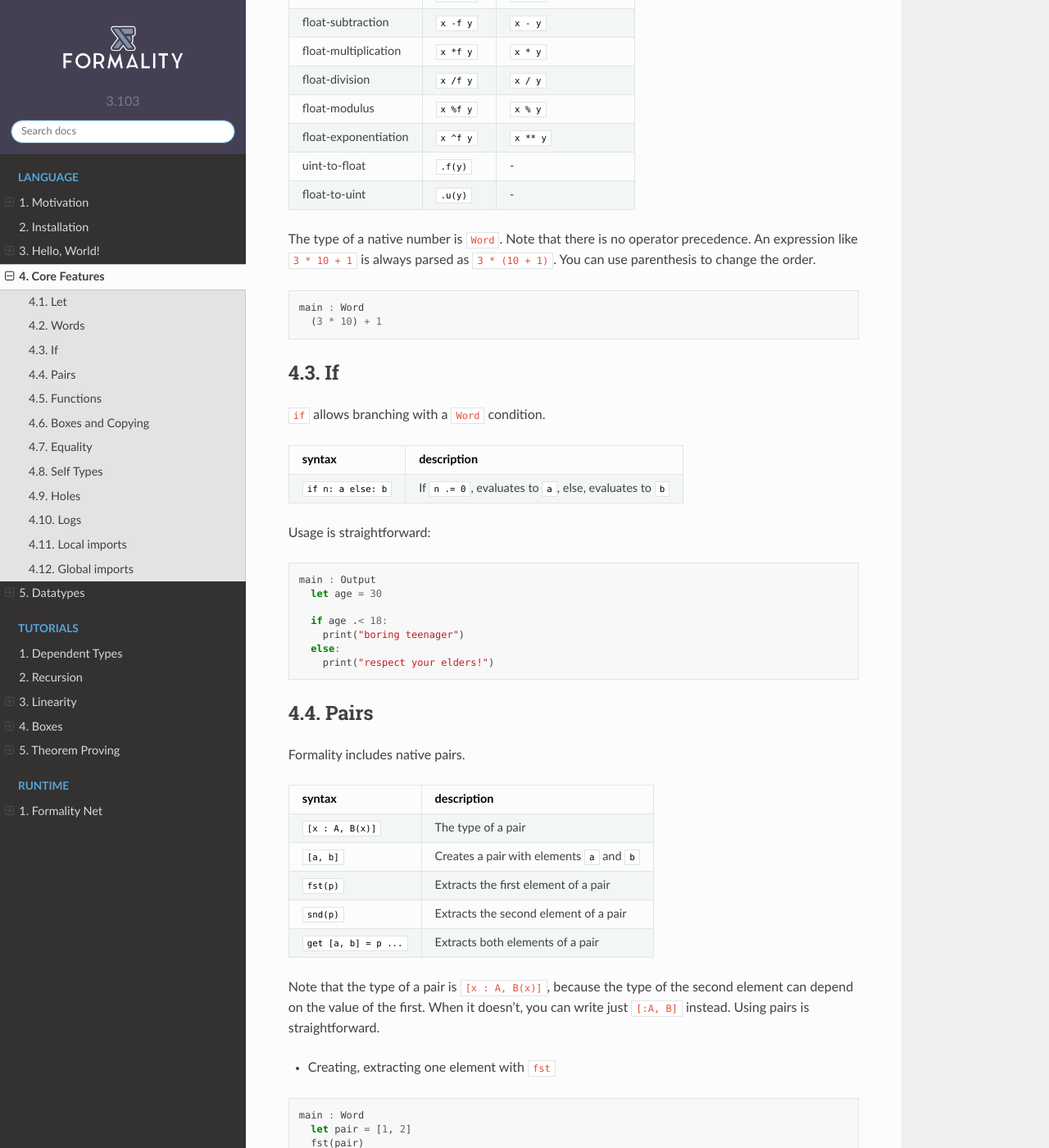
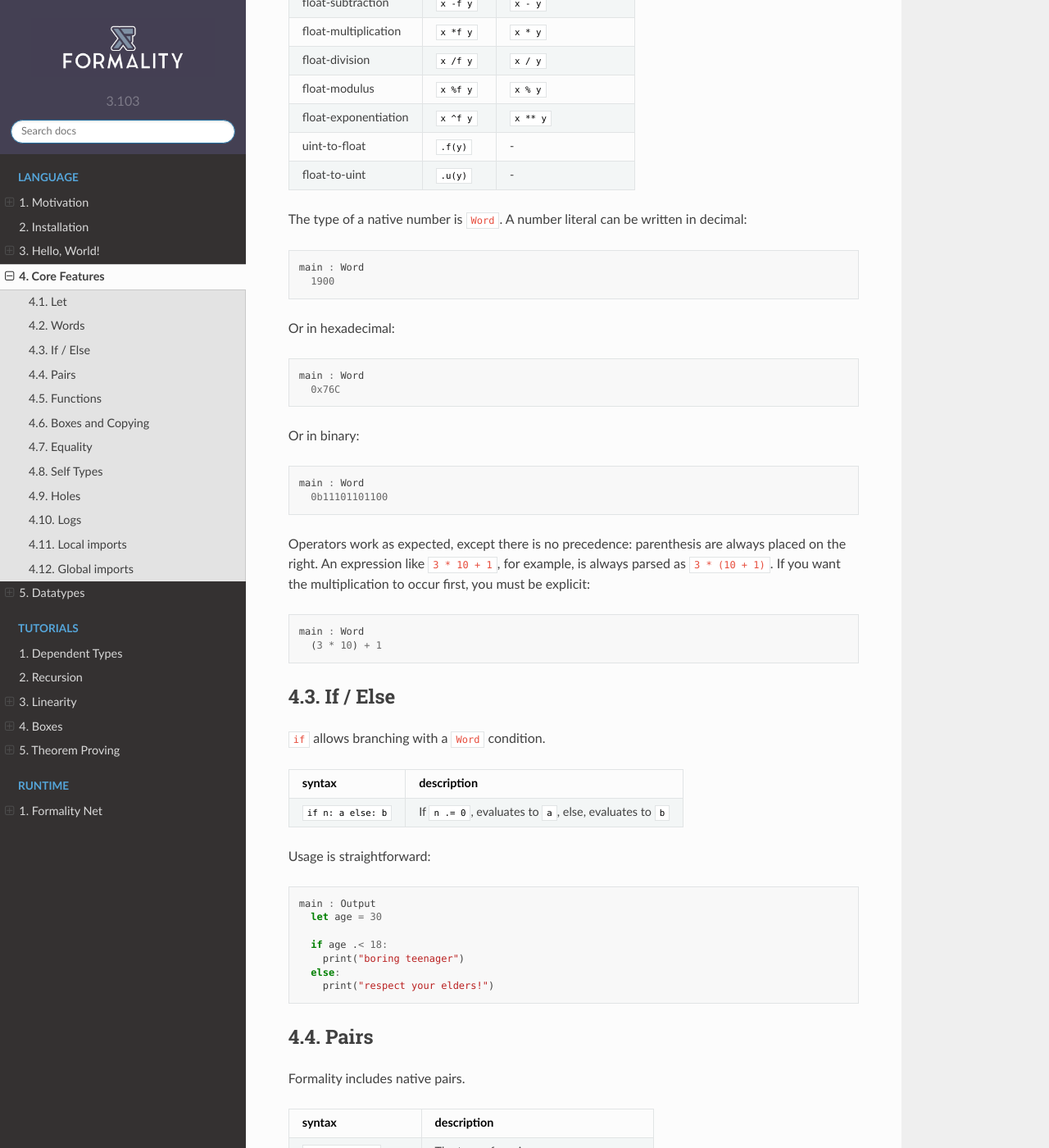
Before and after one commit to Soonad/docs.formality-lang.org, a Sphinx documentation site: the page built from docs/source/language/4.Core-Features.md, in a window 1280 px wide and 1400 px high, scrolled down 1310 px. Shown: the whole window at 82% size. Built offline with Sphinx 7.4.7 and the Read the Docs theme 2.0.0, drawn with Linux system fonts in a browser that asks for light colours; pages that are not in the unit, such as notebooks, are missing from menus; some of the changed text lies outside the part shown.

Commit message:
Small additions

````diff
--- a/docs/source/language/4.Core-Features.md
+++ b/docs/source/language/4.Core-Features.md
@@ -52,14 +52,35 @@ float-exponentiation | `x ^f y` | `x ** y`
 uint-to-float | `.f(y)` | -
 float-to-uint | `.u(y)` | -
 
-The type of a native number is `Word`. Note that there is no operator precedence. An expression like `3 * 10 + 1` is always parsed as `3 * (10 + 1)`. You can use parenthesis to change the order.
+The type of a native number is `Word`. A number literal can be written in decimal:
+
+```javascript
+main : Word
+  1900
+```
+
+Or in hexadecimal:
+
+```javascript
+main : Word
+  0x76C
+```
+
+Or in binary:
+
+```javascript
+main : Word
+  0b11101101100
+```
+
+Operators work as expected, except there is no precedence: parenthesis are always placed on the right. An expression like `3 * 10 + 1`, for example, is always parsed as `3 * (10 + 1)`. If you want the multiplication to occur first, you must be explicit:
 
 ```javascript
 main : Word
   (3 * 10) + 1
 ```
 
-## If
+## If / Else
 
 `if` allows branching with a `Word` condition.
 
@@ -78,7 +99,6 @@ main : Output
   else:
     print("respect your elders!")
 ```
-
 
 ## Pairs
 
````
Also changed, not shown: other parts of docs/source/language/4.Core-Features.md (+1 -1 lines), docs/source/language/1.Motivation.md (+2 -2 lines).
